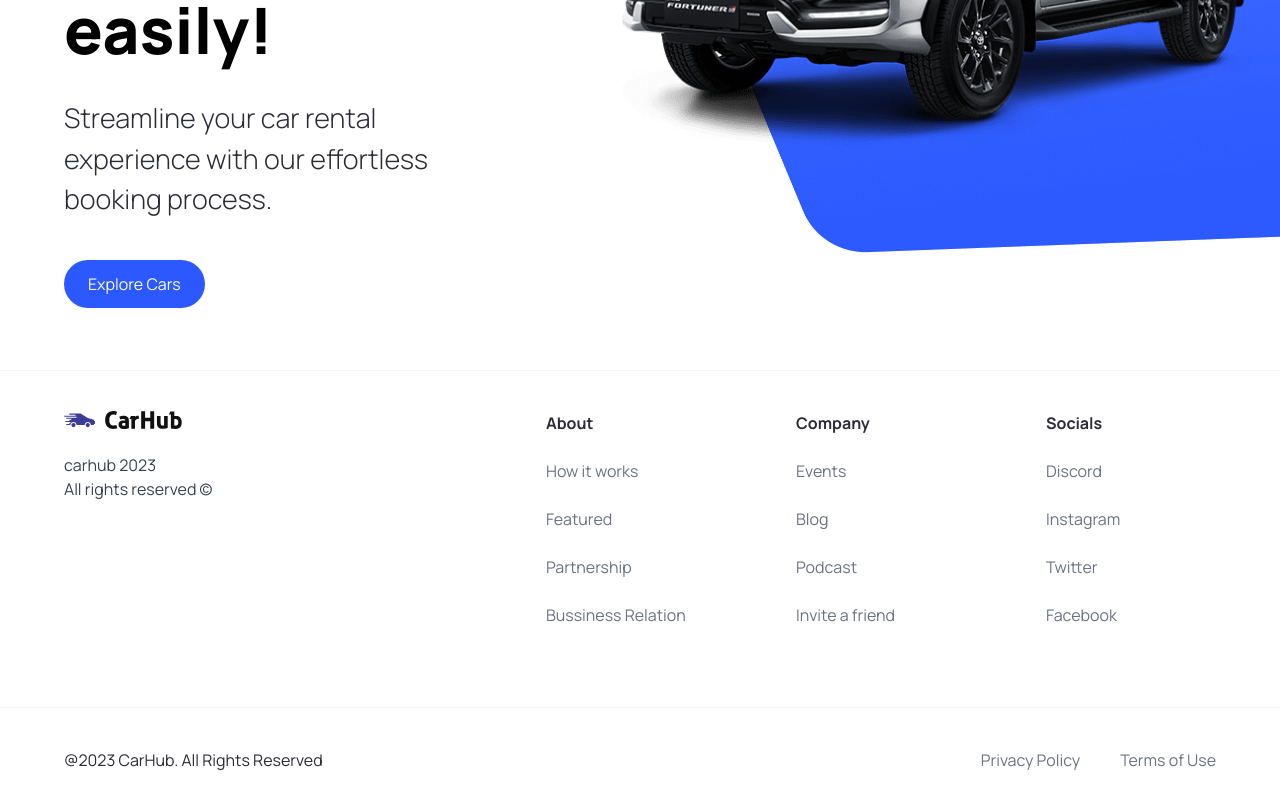
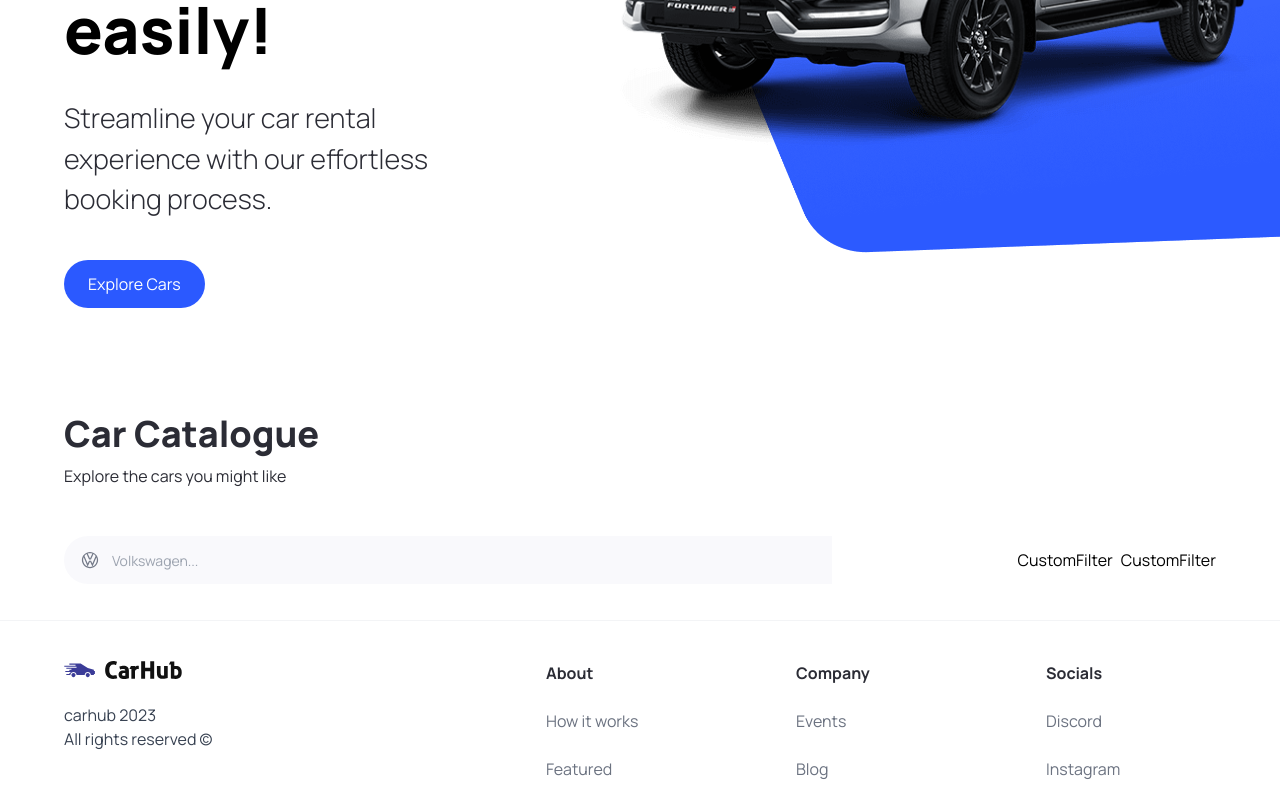
Before and after one commit to Dineshyagnik/next-project, a Next.js app: page / in a window 1280 px wide. Shown: the part 450-1247 px from the top of the page. Built offline with nearby package versions, Linux system fonts and the light colour scheme.

Commit message:
search bar

```diff
--- a/app/page.tsx
+++ b/app/page.tsx
@@ -1,10 +1,28 @@
+import CustomFilter from '@/components/CustomFilter'
 import Hero from '@/components/Hero'
+import SearchBar from '@/components/SearchBar'
 import Image from 'next/image'
 
 export default function Home() {
   return (
     <main className="overflow-hidden">
-     <Hero />
+      <Hero />
+
+      <div className='mt-12 padding-x padding-y max-width' id='discover'>
+        <div className='home__text-container'>
+          <h1 className='text-4xl font-extrabold'>Car Catalogue</h1>
+          <p>Explore the cars you might like</p>
+        </div>
+
+        <div className='home__filters'>
+          <SearchBar />
+
+          <div className='home__filter-container'>
+            <CustomFilter title="fuel" />
+            <CustomFilter title="year" />
+          </div>
+        </div>
+      </div>
     </main>
   )
 }
--- /dev/null
+++ b/components/CustomFilter.tsx
@@ -0,0 +1,9 @@
+import React from 'react'
+
+const CustomFilter = () => {
+  return (
+    <div>CustomFilter</div>
+  )
+}
+
+export default CustomFilter;
--- /dev/null
+++ b/components/SearchBar.tsx
@@ -0,0 +1,27 @@
+"use client";
+
+import { useState } from "react";
+import SearchManufacturer from "./SearchManufacturer";
+
+const SearchBar = () => {
+
+    const [manufacturer, setManufacturer] = useState('');
+
+    const handleSearch = () => {
+
+    }
+
+    return (
+        <form className='searchbar' onSubmit={handleSearch}>
+            <div className="searchbar__item">
+                <SearchManufacturer
+                    manufacturer={manufacturer}
+                    setManufacturer={setManufacturer}
+
+                />
+            </div>
+        </form>
+    )
+}
+
+export default SearchBar;
--- /dev/null
+++ b/components/SearchManufacturer.tsx
@@ -0,0 +1,100 @@
+"use client"
+
+import Image from "next/image";
+import { Fragment, useState } from "react";
+import { Combobox, Transition } from "@headlessui/react";
+
+import { manufacturers } from "@/constants";
+import { SearchManufacturerProps } from "@/types";
+
+const SearchManufacturer = ({ manufacturer, setManuFacturer }: SearchManuFacturerProps) => {
+  const [query, setQuery] = useState("");
+
+  const filteredManufacturers =
+    query === ""
+      ? manufacturers
+      : manufacturers.filter((item) =>
+          item
+            .toLowerCase()
+            .replace(/\s+/g, "")
+            .includes(query.toLowerCase().replace(/\s+/g, ""))
+        );
+
+  return (
+    <div className='search-manufacturer'>
+      <Combobox value={manufacturer} onChange={setManuFacturer}>
+        <div className='relative w-full'>
+          {/* Button for the combobox. Click on the icon to see the complete dropdown */}
+          <Combobox.Button className='absolute top-[14px]'>
+            <Image
+              src='/car-logo.svg'
+              width={20}
+              height={20}
+              className='ml-4'
+              alt='car logo'
+            />
+          </Combobox.Button>
+
+          {/* Input field for searching */}
+          <Combobox.Input
+            className='search-manufacturer__input'
+            displayValue={(item: string) => item}
+            onChange={(event) => setQuery(event.target.value)} // Update the search query when the input changes
+            placeholder='Volkswagen...'
+          />
+
+          {/* Transition for displaying the options */}
+          <Transition
+            as={Fragment} // group multiple elements without introducing an additional DOM node i.e., <></>
+            leave='transition ease-in duration-100'
+            leaveFrom='opacity-100'
+            leaveTo='opacity-0'
+            afterLeave={() => setQuery("")} // Reset the search query after the transition completes
+          >
+            <Combobox.Options
+              className='absolute mt-1 max-h-60 w-full overflow-auto rounded-md bg-white py-1 text-base shadow-lg ring-1 ring-black ring-opacity-5 focus:outline-none sm:text-sm'
+              static
+            >
+              {filteredManufacturers.length === 0 && query !== "" ? (
+                <Combobox.Option
+                  value={query}
+                  className='search-manufacturer__option'
+                >
+                  Create "{query}"
+                </Combobox.Option>
+              ) : (
+                filteredManufacturers.map((item) => (
+                  <Combobox.Option
+                    key={item}
+                    className={({ active }) =>
+                      `relative search-manufacturer__option ${
+                        active ? "bg-primary-blue text-white" : "text-gray-900"
+                      }`
+                    }
+                    value={item}
+                  >
+                    {({ selected, active }) => (
+                      <>
+                        <span className={`block truncate ${selected ? "font-medium" : "font-normal"}`}>
+                          {item}
+                        </span>
+
+                        {/* Show an active blue background color if the option is selected */}
+                        {selected ? (
+                          <span className={`absolute inset-y-0 left-0 flex items-center pl-3 ${active? "text-white": "text-pribg-primary-purple"}`}
+                          ></span>
+                        ) : null}
+                      </>
+                    )}
+                  </Combobox.Option>
+                ))
+              )}
+            </Combobox.Options>
+          </Transition>
+        </div>
+      </Combobox>
+    </div>
+  );
+};
+
+export default SearchManufacturer;
--- a/package.json
+++ b/package.json
@@ -9,6 +9,7 @@
     "lint": "next lint"
   },
   "dependencies": {
+    "@headlessui/react": "^1.7.17",
     "@types/node": "20.6.0",
     "@types/react": "18.2.21",
     "@types/react-dom": "18.2.7",
--- a/types/index.ts
+++ b/types/index.ts
@@ -7,3 +7,8 @@
     MouseEventHandler<HTMLButtonElement>;
     btnType?: "button" | "submit";
 }
+
+export interface SearchManufacturerProps {
+    manufacturer: 'string';
+    setManufacturer: (manufacturer: string) => void;
+}
```
Also changed, not shown: components/index.ts (+7 -0 lines), 1 other file (tests, documents, lock files or other folders).
